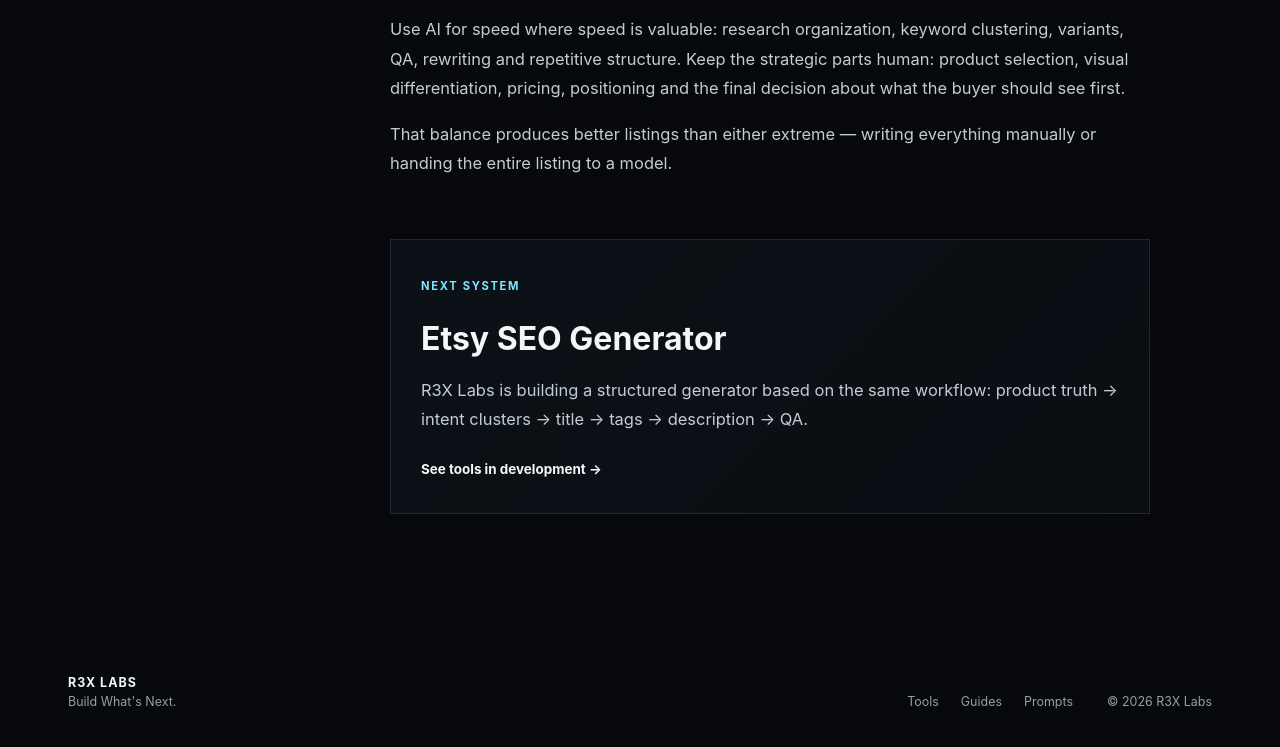
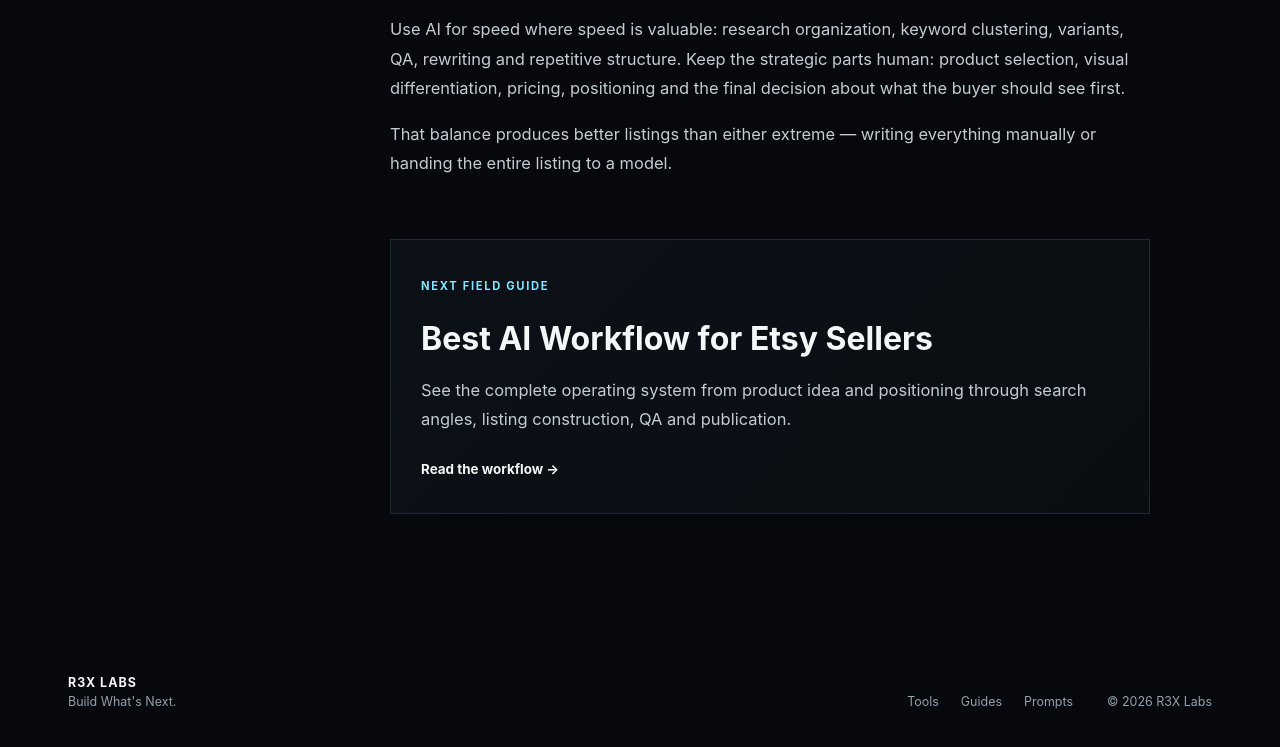
Before and after one commit to r3xstudio/r3xlabs, a plain HTML site: page guides/ai-for-etsy-listings/index.html in a window 1280 px wide. Shown: the part 5061-5808 px from the top of the page. Drawn offline with Linux system fonts and the light colour scheme.

Commit message:
Cross-link Etsy AI field guides

```diff
--- a/guides/ai-for-etsy-listings/index.html
+++ b/guides/ai-for-etsy-listings/index.html
@@ -136,10 +136,10 @@
           <p>That balance produces better listings than either extreme — writing everything manually or handing the entire listing to a model.</p>
 
           <div class="article-endcap">
-            <span class="kicker">NEXT SYSTEM</span>
-            <h3>Etsy SEO Generator</h3>
-            <p>R3X Labs is building a structured generator based on the same workflow: product truth → intent clusters → title → tags → description → QA.</p>
-            <a class="text-link" href="/tools/">See tools in development →</a>
+            <span class="kicker">NEXT FIELD GUIDE</span>
+            <h3>Best AI Workflow for Etsy Sellers</h3>
+            <p>See the complete operating system from product idea and positioning through search angles, listing construction, QA and publication.</p>
+            <a class="text-link" href="/guides/etsy-ai-workflow/">Read the workflow →</a>
           </div>
         </div>
       </div>
```
